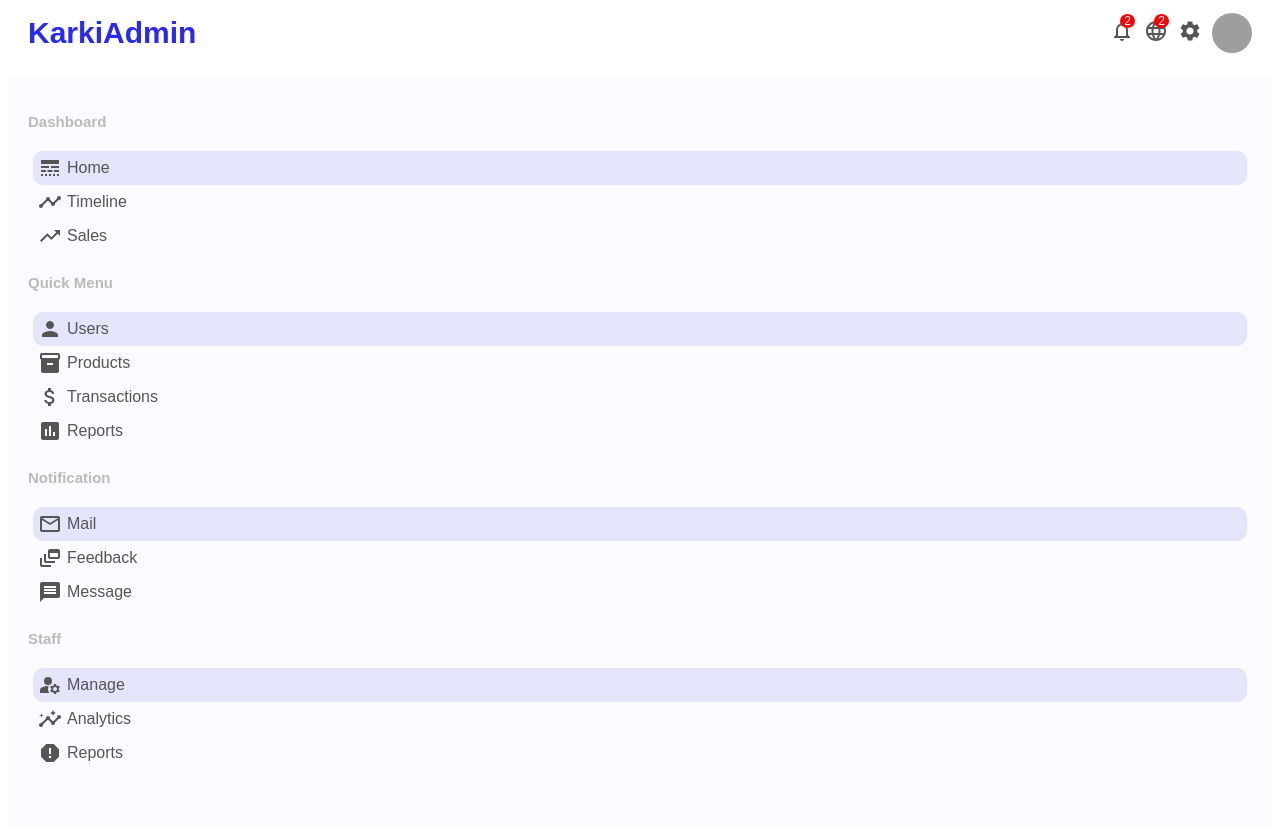
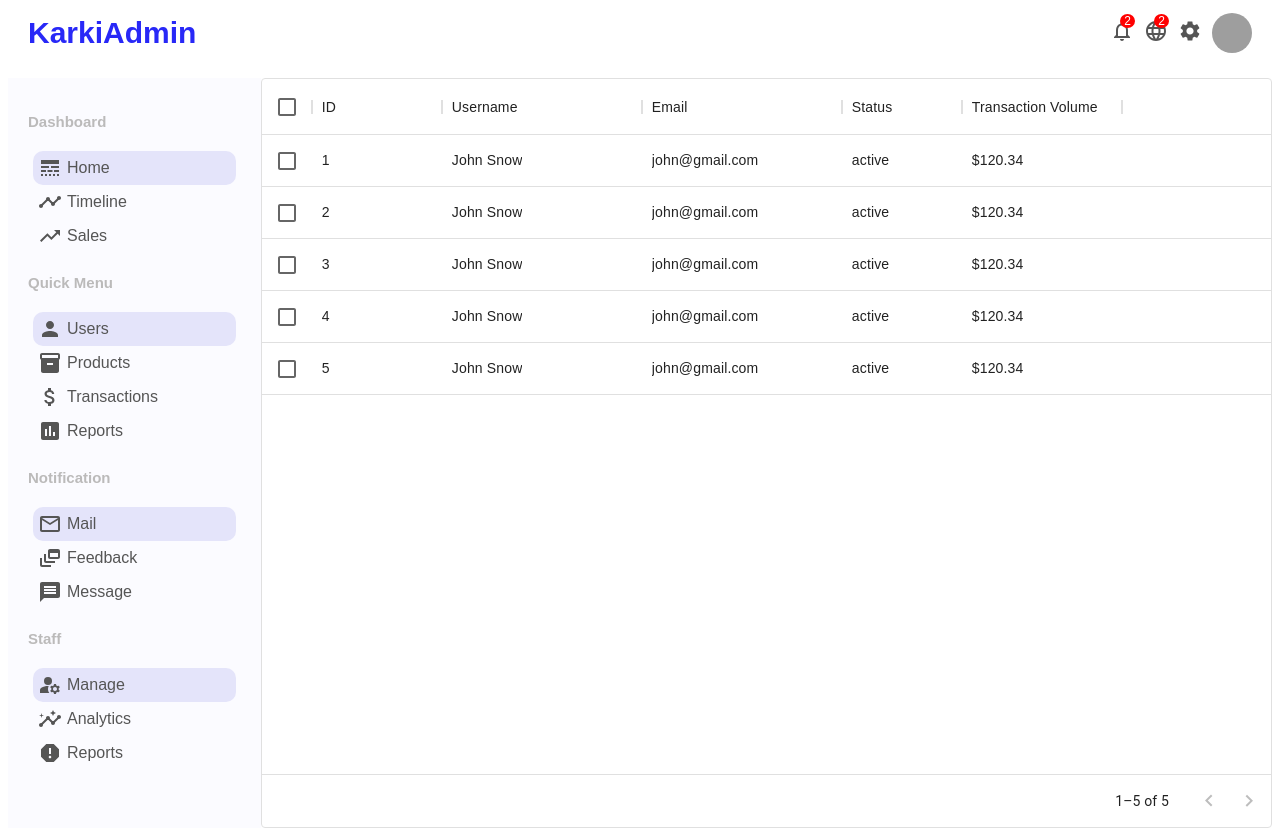
Before and after one commit to karkisunil1200/AdminDashboard, a React (Create React App) app: page /users in a window 1280 px wide. Built offline with nearby package versions, Linux system fonts and the light colour scheme; grey boxes are pictures that could not be loaded; a web font is replaced by a local one.

Commit message:
Added basic table in userlist component

```diff
--- a/package.json
+++ b/package.json
@@ -7,9 +7,11 @@
     "@emotion/styled": "^11.6.0",
     "@mui/icons-material": "^5.4.1",
     "@mui/material": "^5.4.1",
+    "@mui/x-data-grid": "^5.5.1",
     "@testing-library/jest-dom": "^5.16.2",
     "@testing-library/react": "^12.1.2",
     "@testing-library/user-event": "^13.5.0",
+    "data-grid": "^3.0.0",
     "react": "^17.0.2",
     "react-dom": "^17.0.2",
     "react-router-dom": "^6.2.1",
--- a/src/App.js
+++ b/src/App.js
@@ -4,6 +4,7 @@ import Sidebar from "./components/sidebar/Sidebar";
 import Topbar from "./components/topbar/Topbar";
 import "./app.css";
 import Home from "./pages/home/Home";
+import UserList from "./pages/userList/UserList";
 
 const App = () => {
   return (
@@ -12,7 +13,8 @@ const App = () => {
       <div className="container">
         <Sidebar />
         <Routes>
-          <Route path="/" element={<Home />} />
+          <Route exact path="/" element={<Home />} />
+          <Route exact path="/users" element={<UserList />} />
         </Routes>
       </div>
     </Router>
--- a/src/pages/userList/UserList.jsx
+++ b/src/pages/userList/UserList.jsx
@@ -1,8 +1,78 @@
 import React from "react";
+import { DataGrid } from "@mui/x-data-grid";
+
 import "./userList.css";
 
 const UserList = () => {
-  return <div>UserList</div>;
+  const columns = [
+    { field: "id", headerName: "ID", width: 130 },
+    { field: "lastName", headerName: "Username", width: 200 },
+    { field: "email", headerName: "Email", width: 200 },
+    {
+      field: "status",
+      headerName: "Status",
+      width: 120,
+    },
+    {
+      field: "transaction",
+      headerName: "Transaction Volume",
+      width: 160,
+    },
+  ];
+  const rows = [
+    {
+      id: 1,
+      lastName: "John Snow",
+      avatar: "",
+      email: "john@gmail.com",
+      status: "active",
+      transaction: "$120.34",
+    },
+    {
+      id: 2,
+      lastName: "John Snow",
+      avatar: "",
+      email: "john@gmail.com",
+      status: "active",
+      transaction: "$120.34",
+    },
+    {
+      id: 3,
+      lastName: "John Snow",
+      avatar: "",
+      email: "john@gmail.com",
+      status: "active",
+      transaction: "$120.34",
+    },
+    {
+      id: 4,
+      lastName: "John Snow",
+      avatar: "",
+      email: "john@gmail.com",
+      status: "active",
+      transaction: "$120.34",
+    },
+    {
+      id: 5,
+      lastName: "John Snow",
+      avatar: "",
+      email: "john@gmail.com",
+      status: "active",
+      transaction: "$120.34",
+    },
+  ];
+
+  return (
+    <div className="userList">
+      <DataGrid
+        rows={rows}
+        columns={columns}
+        pageSize={5}
+        rowsPerPageOptions={[5]}
+        checkboxSelection
+      />
+    </div>
+  );
 };
 
 export default UserList;
--- a/src/pages/userList/userList.css
+++ b/src/pages/userList/userList.css
@@ -1,4 +1,3 @@
-.userLIst {
+.userList {
   flex: 4;
-  background-color: aquamarine;
 }
```
Also changed, not shown: 1 other file (tests, documents, lock files or other folders).
